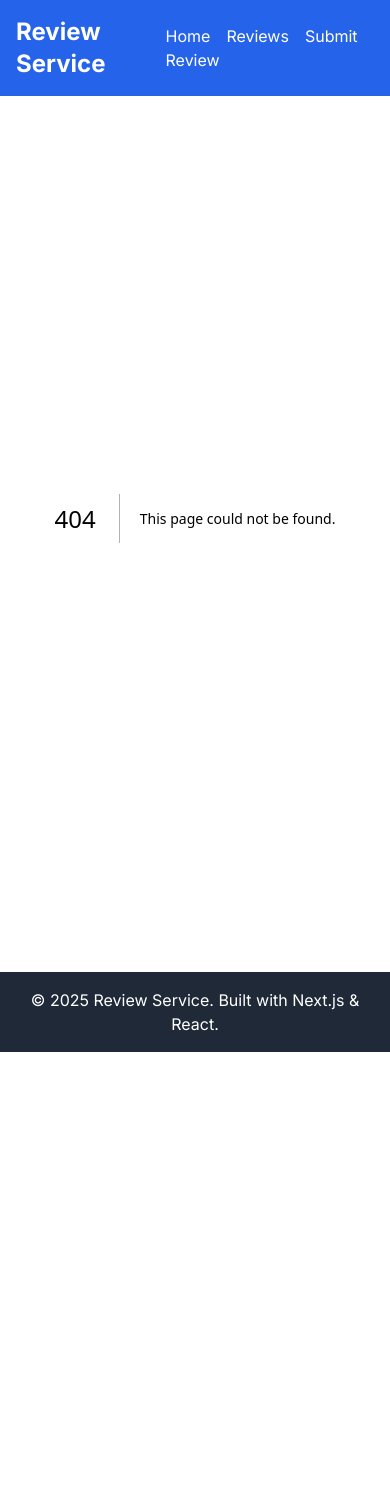
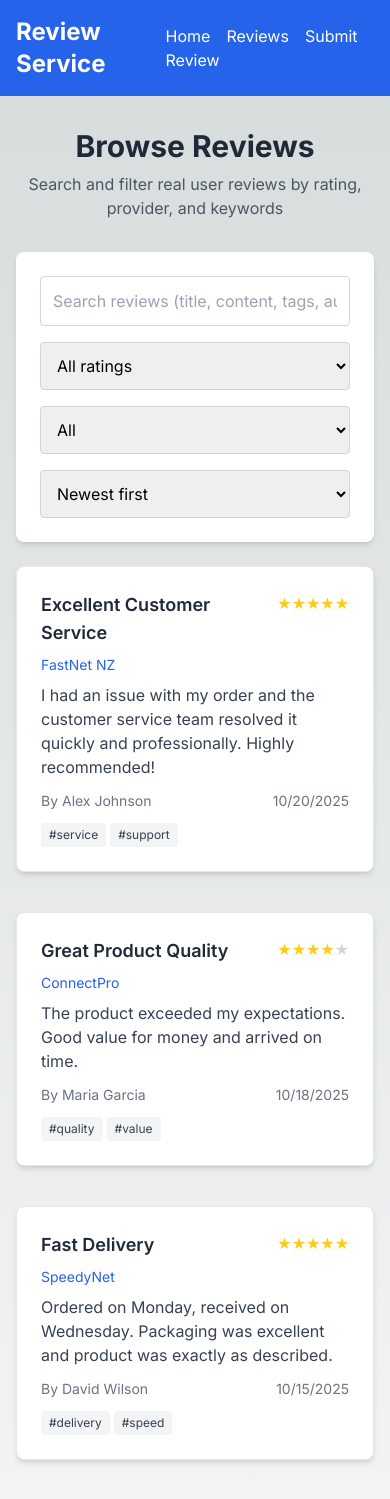
Before and after one commit to alextheous/review-service-web, a Next.js app: page /browse-reviews in a window 390 px wide. Before the commit this address had no page. Shown: the top 1499 px of the page. Before the commit the page ends 1052 px from the top, so only its background shows below. Built offline with nearby package versions, Linux system fonts and the light colour scheme.

Commit message:
Add Browse Reviews page with search, rating/provider filters, sorting, and responsive cards

```diff
--- /dev/null
+++ b/app/browse-reviews/page.tsx
@@ -0,0 +1,226 @@
+'use client';
+
+import { useMemo, useState } from 'react';
+
+type Review = {
+  id: number;
+  title: string;
+  rating: number; // 1-5
+  author: string;
+  date: string; // ISO
+  content: string;
+  provider?: string;
+  tags?: string[];
+};
+
+const allReviews: Review[] = [
+  {
+    id: 101,
+    title: 'Excellent Customer Service',
+    rating: 5,
+    author: 'Alex Johnson',
+    date: '2025-10-20',
+    content:
+      'I had an issue with my order and the customer service team resolved it quickly and professionally. Highly recommended!',
+    provider: 'FastNet NZ',
+    tags: ['service', 'support'],
+  },
+  {
+    id: 102,
+    title: 'Great Product Quality',
+    rating: 4,
+    author: 'Maria Garcia',
+    date: '2025-10-18',
+    content:
+      'The product exceeded my expectations. Good value for money and arrived on time.',
+    provider: 'ConnectPro',
+    tags: ['quality', 'value'],
+  },
+  {
+    id: 103,
+    title: 'Fast Delivery',
+    rating: 5,
+    author: 'David Wilson',
+    date: '2025-10-15',
+    content:
+      'Ordered on Monday, received on Wednesday. Packaging was excellent and product was exactly as described.',
+    provider: 'SpeedyNet',
+    tags: ['delivery', 'speed'],
+  },
+  {
+    id: 104,
+    title: 'Average Experience',
+    rating: 3,
+    author: 'Sofia Lee',
+    date: '2025-10-12',
+    content:
+      'The internet speed was okay but had a couple of outages during peak hours.',
+    provider: 'QuickLink',
+    tags: ['speed', 'reliability'],
+  },
+  {
+    id: 105,
+    title: 'Not worth the price',
+    rating: 2,
+    author: 'Liam Patel',
+    date: '2025-10-10',
+    content:
+      'Too expensive for what you get. Switching to a different provider next month.',
+    provider: 'EcoNet',
+    tags: ['price'],
+  },
+];
+
+const ratings = [5, 4, 3, 2, 1];
+
+function Star({ filled }: { filled: boolean }) {
+  return <span className={filled ? 'text-yellow-400' : 'text-gray-300'}>★</span>;
+}
+
+export default function ReviewsBrowsePage() {
+  const [query, setQuery] = useState('');
+  const [selectedRating, setSelectedRating] = useState<number | 'all'>('all');
+  const [provider, setProvider] = useState<string>('all');
+  const [sortBy, setSortBy] = useState<'newest' | 'oldest' | 'rating-high' | 'rating-low'>('newest');
+
+  const providers = useMemo(() => {
+    const set = new Set(allReviews.map((r) => r.provider).filter(Boolean) as string[]);
+    return ['all', ...Array.from(set)];
+  }, []);
+
+  const filtered = useMemo(() => {
+    let result = [...allReviews];
+
+    if (query.trim()) {
+      const q = query.toLowerCase();
+      result = result.filter(
+        (r) =>
+          r.title.toLowerCase().includes(q) ||
+          r.content.toLowerCase().includes(q) ||
+          r.author.toLowerCase().includes(q) ||
+          (r.provider || '').toLowerCase().includes(q) ||
+          (r.tags || []).some((t) => t.toLowerCase().includes(q))
+      );
+    }
+
+    if (selectedRating !== 'all') {
+      result = result.filter((r) => r.rating === selectedRating);
+    }
+
+    if (provider !== 'all') {
+      result = result.filter((r) => r.provider === provider);
+    }
+
+    switch (sortBy) {
+      case 'newest':
+        result.sort((a, b) => +new Date(b.date) - +new Date(a.date));
+        break;
+      case 'oldest':
+        result.sort((a, b) => +new Date(a.date) - +new Date(b.date));
+        break;
+      case 'rating-high':
+        result.sort((a, b) => b.rating - a.rating);
+        break;
+      case 'rating-low':
+        result.sort((a, b) => a.rating - b.rating);
+        break;
+    }
+
+    return result;
+  }, [query, selectedRating, provider, sortBy]);
+
+  return (
+    <div className="container mx-auto px-4 py-8">
+      <div className="mb-8 text-center">
+        <h1 className="text-3xl font-bold text-gray-800 mb-2">Browse Reviews</h1>
+        <p className="text-gray-600">Search and filter real user reviews by rating, provider, and keywords</p>
+      </div>
+
+      <div className="bg-white p-6 rounded-lg shadow-md mb-6">
+        <div className="grid grid-cols-1 md:grid-cols-4 gap-4">
+          <input
+            type="text"
+            value={query}
+            onChange={(e) => setQuery(e.target.value)}
+            placeholder="Search reviews (title, content, tags, author)"
+            className="p-3 border border-gray-300 rounded focus:outline-none focus:ring-2 focus:ring-blue-500"
+          />
+
+          <select
+            value={selectedRating}
+            onChange={(e) => setSelectedRating(e.target.value === 'all' ? 'all' : parseInt(e.target.value))}
+            className="p-3 border border-gray-300 rounded focus:outline-none focus:ring-2 focus:ring-blue-500"
+          >
+            <option value="all">All ratings</option>
+            {ratings.map((r) => (
+              <option key={r} value={r}>
+                {r} stars
+              </option>
+            ))}
+          </select>
+
+          <select
+            value={provider}
+            onChange={(e) => setProvider(e.target.value)}
+            className="p-3 border border-gray-300 rounded focus:outline-none focus:ring-2 focus:ring-blue-500 capitalize"
+          >
+            {providers.map((p) => (
+              <option key={p} value={p} className="capitalize">
+                {p}
+              </option>
+            ))}
+          </select>
+
+          <select
+            value={sortBy}
+            onChange={(e) => setSortBy(e.target.value as any)}
+            className="p-3 border border-gray-300 rounded focus:outline-none focus:ring-2 focus:ring-blue-500"
+          >
+            <option value="newest">Newest first</option>
+            <option value="oldest">Oldest first</option>
+            <option value="rating-high">Highest rating</option>
+            <option value="rating-low">Lowest rating</option>
+          </select>
+        </div>
+      </div>
+
+      {filtered.length === 0 ? (
+        <div className="text-center py-16">
+          <div className="text-6xl mb-4">🧐</div>
+          <h3 className="text-xl font-semibold text-gray-800 mb-2">No reviews found</h3>
+          <p className="text-gray-600">Try clearing filters or using different keywords.</p>
+        </div>
+      ) : (
+        <div className="grid grid-cols-1 md:grid-cols-2 lg:grid-cols-3 gap-6">
+          {filtered.map((review) => (
+            <div key={review.id} className="review-card">
+              <div className="flex items-start justify-between mb-2">
+                <h3 className="text-lg font-semibold text-gray-800">{review.title}</h3>
+                <div className="flex items-center">
+                  {Array.from({ length: 5 }).map((_, i) => (
+                    <Star key={i} filled={i < review.rating} />
+                  ))}
+                </div>
+              </div>
+              <div className="text-blue-600 text-sm mb-2">{review.provider}</div>
+              <p className="text-gray-700 mb-3">{review.content}</p>
+              <div className="flex justify-between items-center text-sm text-gray-500">
+                <span>By {review.author}</span>
+                <span>{new Date(review.date).toLocaleDateString()}</span>
+              </div>
+              {review.tags && review.tags.length > 0 && (
+                <div className="mt-3 flex flex-wrap gap-1">
+                  {review.tags.map((t) => (
+                    <span key={t} className="text-xs bg-gray-100 text-gray-700 px-2 py-1 rounded">
+                      #{t}
+                    </span>
+                  ))}
+                </div>
+              )}
+            </div>
+          ))}
+        </div>
+      )}
+    </div>
+  );
+}
```
